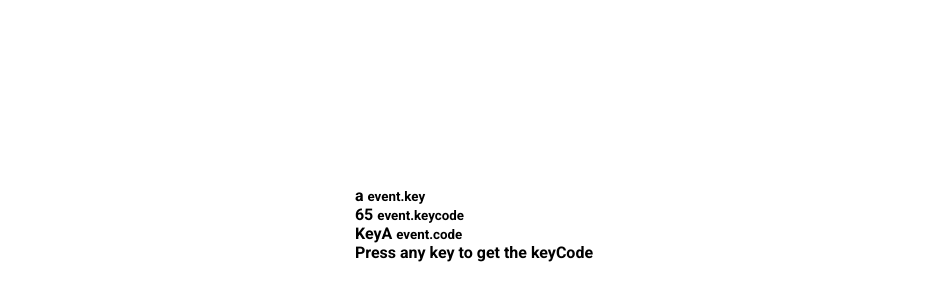
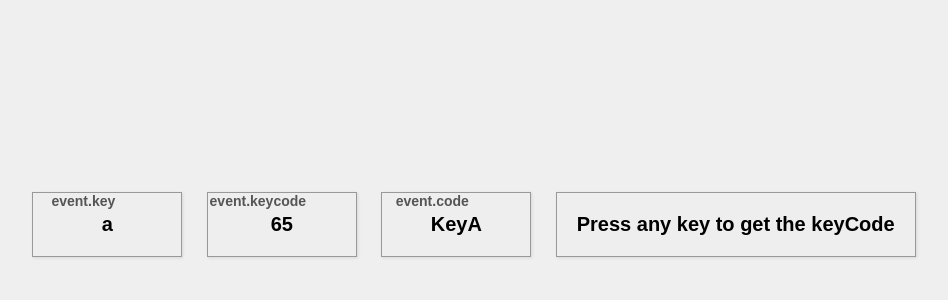
Before and after one commit to Tchilo/50-days-project, a plain HTML site: page index.html in a window 1280 px wide. Shown: the part 176-476 px from the top of the page, without its empty margins (166-1114 px from the left). Drawn offline with Linux system fonts and the light colour scheme; a web font is replaced by a local one.

Commit message:
Add styles

```diff
--- a/style.css
+++ b/style.css
@@ -1,17 +1,43 @@
-@import url('https://fonts.googleapis.com/css2?family=Roboto:ital,wght@0,700;1,400&display=swap');
+@import url('https://fonts.googleapis.com/css2?family=Muli&display=swap');
 
 * {
   box-sizing: border-box;
 }
 
 body {
-  font-family: 'Roboto', sans-serif;
+  font-family: 'Muli', sans-serif;
+  background-color: #efefef;
   margin: 0;
   padding: 0;
   display: flex;
-  flex-direction: column;
   align-items: center;
+  text-align: center;
   height: 100vh;
   justify-content: center;
   overflow: hidden;
 }
+
+.key {
+  border: 1px solid #999;
+  background-color: #eee;
+  box-shadow: 1px 1px 3px rgba(0, 0, 0, 0.1);
+  display: inline-flex;
+  font-size: 20px;
+  padding: 20px;
+  align-items: center;
+  font-weight: bold;
+  flex-direction: column;
+  margin: 10px;
+  min-width: 150px;
+  position: relative;
+}
+
+.key small {
+  position: absolute;
+  top: 0;
+  left: -24px;
+  width: 100%;
+  text-align: center;
+  color: #555;
+  font-size: 14px;
+}
```
